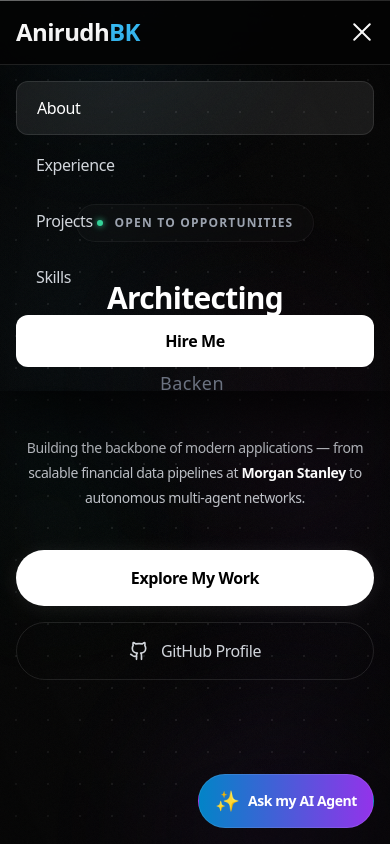
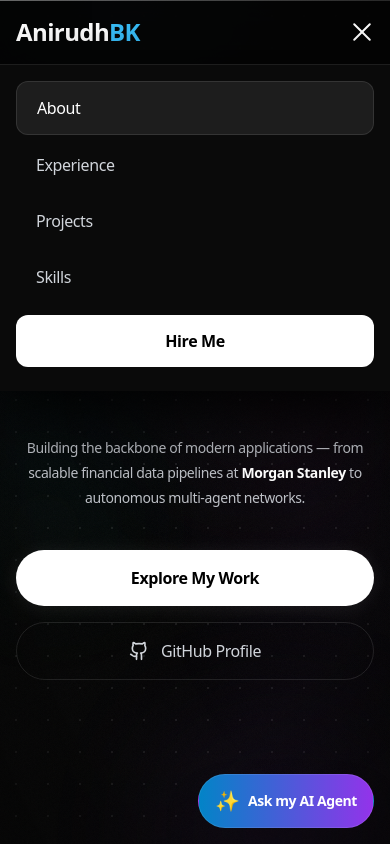
Before and after one commit to AnirudhNBUA/anirudh-portfolio, a React (Create React App) app: page / in a window 390 px wide. Both pictures are taken after a click on the button "Toggle menu". Shown: the top 844 px of the page. Built offline with nearby package versions, Linux system fonts and the light colour scheme.

Commit message:
fix mobile layout menu bar

```diff
--- a/src/components/Header.js
+++ b/src/components/Header.js
@@ -112,7 +112,7 @@ const Header = () => {
       <AnimatePresence>
         {isOpen && (
           <motion.div
-            className="md:hidden absolute top-16 left-0 w-full bg-[#0a0a0a]/98 backdrop-blur-2xl border-t border-white/[0.08] p-4 pb-6 flex flex-col space-y-1 z-40 shadow-[0_20px_60px_rgba(0,0,0,0.8)]"
+            className="md:hidden absolute top-16 left-0 w-full bg-[#0a0a0a] border-t border-white/[0.08] p-4 pb-6 flex flex-col space-y-1 z-40 shadow-[0_20px_60px_rgba(0,0,0,0.9)]"
             initial={{ opacity: 0, height: 0 }}
             animate={{ opacity: 1, height: 'auto' }}
             exit={{ opacity: 0, height: 0 }}
```
